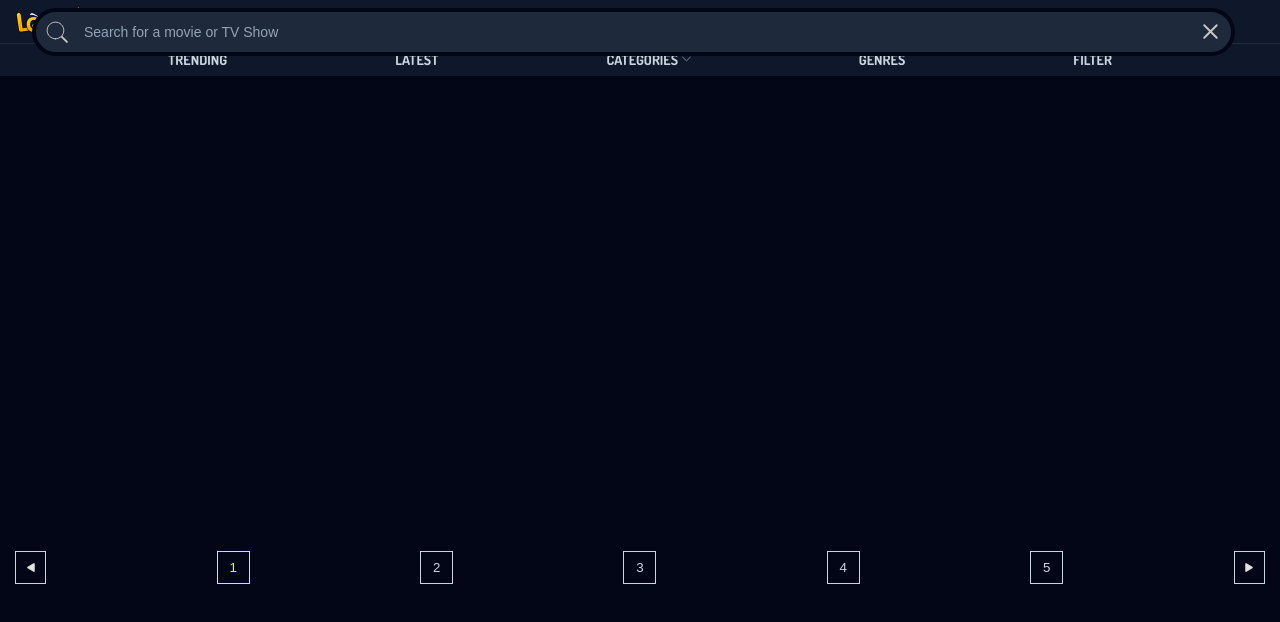
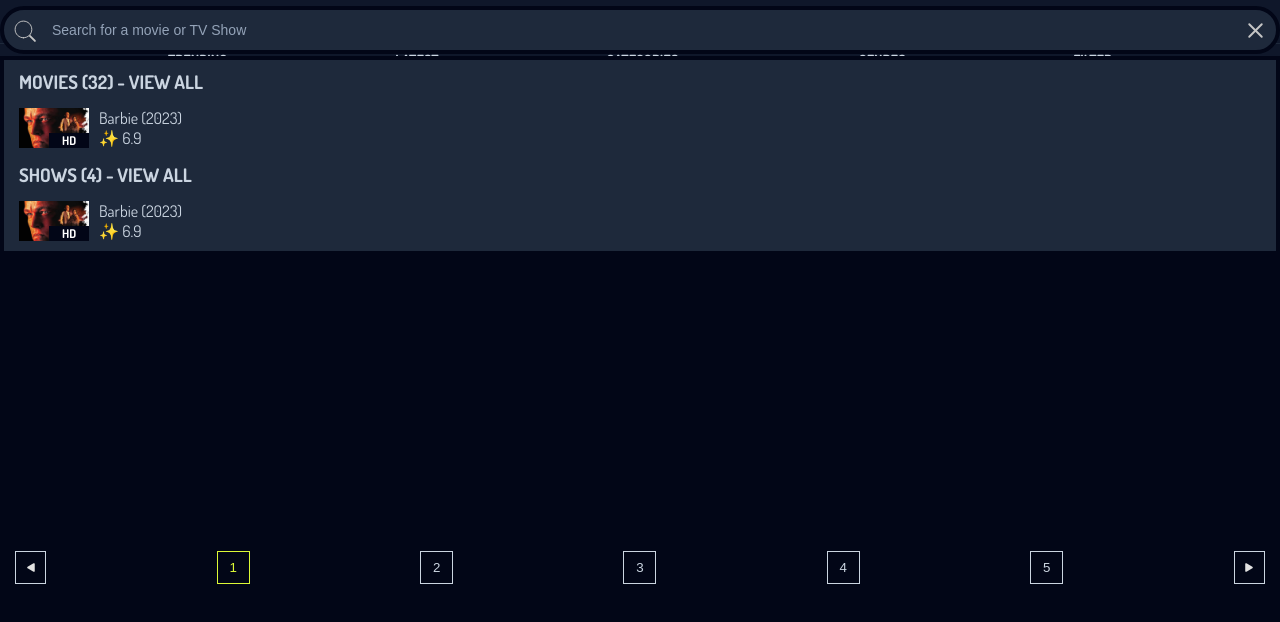
Before and after one commit to alevroses/api__movies, a website with bundled scripts: page src/index.html in a window 1280 px wide. Built offline with nearby package versions, Linux system fonts and the light colour scheme; no server answers.

Commit message:
Styles of movies and shows found

```diff
--- a/src/index.html
+++ b/src/index.html
@@ -79,6 +79,41 @@
                   placeholder="Search for a movie or TV Show"
                 />
                 <img src="./img/close-icon.svg" alt="" />
+              </div>
+              <div class="section__show--movies disabled">
+                <!-- Reemplazar movies  -->
+                <h3>MOVIES (32) - VIEW ALL</h3>
+                <div class="container-movies">
+                  <div class="container-movie">
+                    <figure>
+                      <img
+                        src="./img/movie-banner.jpg"
+                        alt=""
+                      />
+                      <span>HD</span>
+                    </figure>
+                    <div>
+                      <p>Barbie (2023)</p>
+                      <p>✨ 6.9</p>
+                    </div>
+                  </div>
+                </div>
+                <h3>SHOWS (4) - VIEW ALL</h3>
+                <div class="container-shows">
+                  <div class="container-show">
+                    <figure>
+                      <img
+                        src="./img/movie-banner.jpg"
+                        alt=""
+                      />
+                      <span>HD</span>
+                    </figure>
+                    <div>
+                      <p>Barbie (2023)</p>
+                      <p>✨ 6.9</p>
+                    </div>
+                  </div>
+                </div>
               </div>
             </div>
           </div>
--- a/src/styles/mobile.css
+++ b/src/styles/mobile.css
@@ -105,26 +105,29 @@ body {
   color: var(--highlight-green);
 }
 
-.section__icons {
+/* .section__icons {
   display: flex;
-  /* justify-content: end; */
   justify-self: end;
   gap: 10px;
-}
+} */
 
 /* Search ----------------------------- */
 
 .search {
   justify-self: center;
+  width: 100vw;
+  height: auto;
   position: absolute;
-  width: 95vw;
-  /* background-color: var(--bg-blue-100); */
-  margin: 20px 0 0 0;
+  top: 6px;
+  z-index: 1;
 }
 
 .section__search {
-  /* display: none; */
-  background-color: transparent;
+  width: 100%;
+  display: grid;
+  grid-template-rows: 50px auto;
+  /* background-color: transparent; */
+  /* position: absolute; */
 }
 
 /* desbloquear.... */
@@ -133,7 +136,7 @@ body {
 }
 
 .section__search--movie {
-  width: 94vw;
+  width: 100%;
   height: 48px;
   padding: 0 8px;
   display: flex;
@@ -142,6 +145,7 @@ body {
   border: 4px solid var(--bg-blue-100);
   border-radius: 32px;
   background-color: var(--bg-blue-60);
+  /* position: absolute; */
 }
 
 .section__search--movie img {
@@ -168,6 +172,62 @@ body {
 .section__search--movie input:focus {
   outline: none;
   caret-color: var(--bg-blue-10);
+}
+
+.section__show--movies {
+  display: grid;
+  gap: 15px;
+  padding: 10px 15px;
+  border: 4px solid var(--bg-blue-100);
+  color: var(--bg-blue-10);
+  background-color: var(--bg-blue-60);
+}
+
+/* .section__show--movies h3 {
+  margin: 0 0 15px 0;
+} */
+
+.section__show--movies .container-movies,
+.container-shows {
+  display: grid;
+  gap: 15px;
+}
+
+.section__show--movies .container-movie,
+.container-show {
+  width: 100%;
+  /* height: 50px; */
+  display: grid;
+  grid-template-columns: 70px auto;
+  align-items: center;
+  gap: 10px;
+}
+
+.container-movie figure,
+.container-show figure {
+  display: flex;
+  position: relative;
+}
+
+.container-movie img,
+.container-show img {
+  width: 70px;
+  height: 40px;
+  object-fit: cover;
+}
+
+.container-movie span,
+.container-show span {
+  width: 40px;
+  height: 15.5px;
+  text-align: center;
+  color: var(--white);
+  font-size: 12px;
+  font-weight: bold;
+  background-color: var(--bg-blue-100);
+  position: absolute;
+  right: 0;
+  bottom: 0;
 }
 
 .section-menu {
@@ -202,14 +262,8 @@ body {
 
 .container {
   width: 100vw;
-  /* max-width: 1000px; */
-  /* min-height: 300px;
-  max-height: 600px; */
   height: 460px;
-  /* min-height: 450px; */
   display: grid;
-  /* grid-template-columns: 1fr;
-  grid-template-rows: 1fr; */
   justify-items: center;
 
   overflow: hidden;
@@ -432,7 +486,7 @@ body {
   position: absolute;
 }
 
-.btn-show {
+.btn-movies {
   right: 20px;
   /* top: 100px; */
   bottom: 10px;
```
